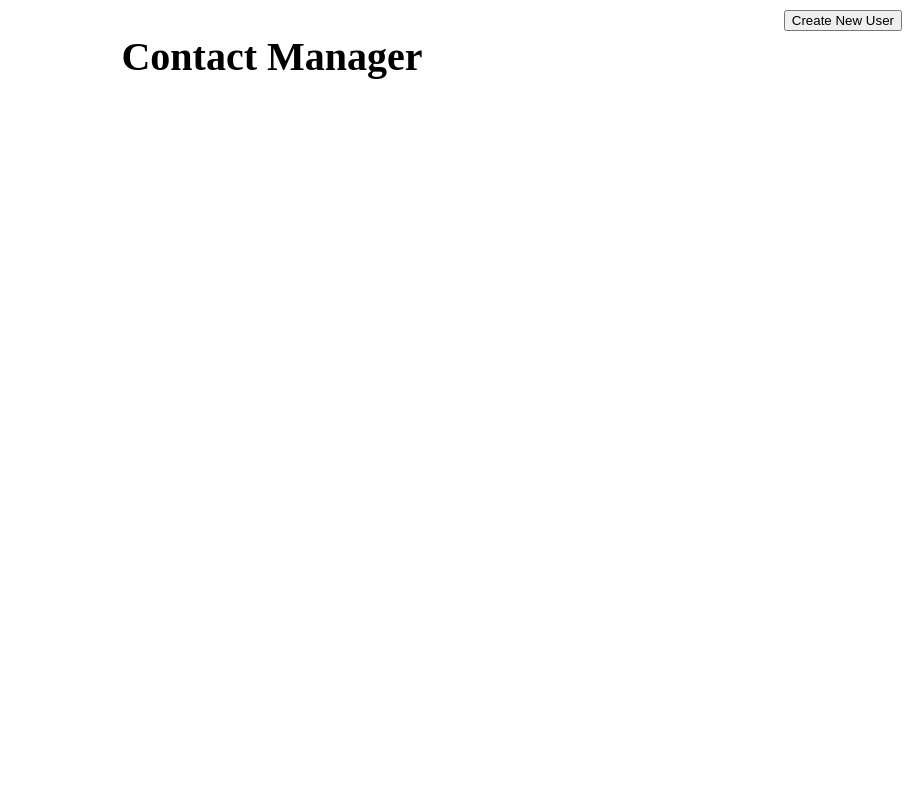
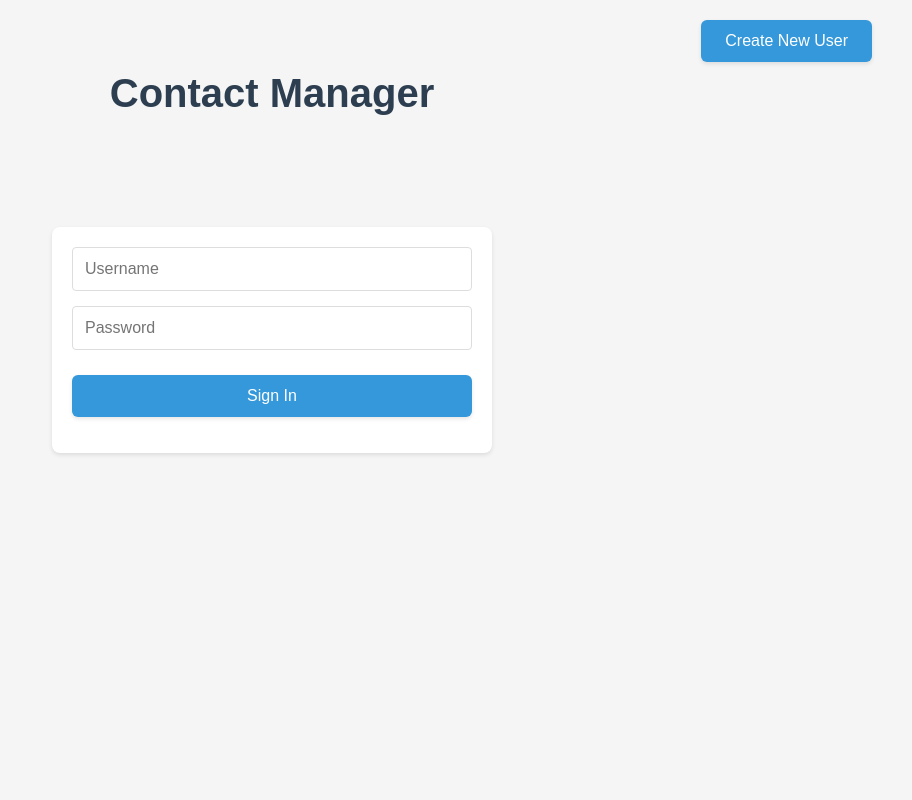
Before and after one commit to Brock-Saunders/Simple_Contact_Manager, a PHP site: page /home.html in a window 1280 px wide. Shown: the whole page, without its empty margins (368-1280 px from the left). Run offline with PHP 8.4, Linux system fonts and the light colour scheme.

Commit message:
Added a login container to the home page also updated the css to stylize and align the contents of the home page.

```diff
--- a/css/styles.css
+++ b/css/styles.css
@@ -1,6 +1,23 @@
+body
+{
+    margin: 0;
+    padding: 0;
+    background-color: #f5f5f5;
+    font-family: 'Arial', sans-serif;
+    min-height: 100vh;
+}
+
+.container {
+    max-width: 1200px;
+    margin: 0 auto;
+    padding: 20px;
+    position: relative;
+}
+
 #title
 {
     font-size: 40px;
+    color: #2c3e50;
     width: 100%;
     padding: 2% 0;
     text-align: center;
@@ -9,6 +26,71 @@
 #createUser
 {
     position: absolute;
-    top: 10px;
-    right: 10px;
+    top: 20px;
+    right: 20px;
 }
+
+.primary-button
+{
+    padding: 12px 24px;
+    background-color: #3498db;
+    color: white;
+    border: none;
+    border-radius: 6px;
+    cursor: pointer;
+    font-size: 1rem;
+    font-weight: 500;
+    box-shadow: 0 2px 4px rgba(0, 0, 0, 0.1);
+    transition: all 0.3s ease;
+}
+
+.primary-button:hover
+{
+    background-color: #2980b9;
+    transform: translateY(-1px);
+    box-shadow: 0 4px 6px rgba(0, 0, 0, 0.1);
+}
+
+.primary-button:active
+{
+    transform: translateY(0);
+    box-shadow: 0 2px 4px rgba(0, 0, 0, 0.1);
+}
+
+.login-container
+{
+    max-width: 400px;
+    margin: 40px auto;
+    padding: 20px;
+    background-color: white;
+    border-radius: 8px;
+    box-shadow: 0 2px 4px rgba(0, 0, 0, 0.1);
+}
+
+.form-group
+{
+    margin-bottom: 15px;
+}
+
+.form-group input
+{
+    width: 100%;
+    padding: 12px;
+    border: 1px solid #ddd;
+    border-radius: 4px;
+    font-size: 1rem;
+    box-sizing: border-box;
+}
+
+.form-group input:focus
+{
+    outline: none;
+    border-color: #3498db;
+    box-shadow: 0 0 5px rgba(52, 152, 219, 0.3);
+}
+
+#loginForm .primary-button
+{
+    width: 100%;
+    margin-top: 10px;
+}
--- a/home.html
+++ b/home.html
@@ -4,9 +4,22 @@
          <link href="css/styles.css" rel="stylesheet">
     </head>
     <body>
-        <h1 id="title">Contact Manager</h1>
-        <div id="createUser">
-            <button>Create New User</button>
+        <div class="container">
+            <h1 id="title">Contact Manager</h1>
+            <div id="createUser">
+                <button class="primary-button">Create New User</button>
+            </div>
+        </div>
+        <div class="login-container">
+            <form id="loginForm">
+                <div class="form-group">
+                    <input type="text" id="username" placeholder="Username" required>
+                </div>
+                <div class="form-group">
+                    <input type="password" id="password" placeholder="Password" required>
+                </div>
+                <button type="submit" class="primary-button">Sign In</button>
+            </form>
         </div>
     </body>
 </html>
```
